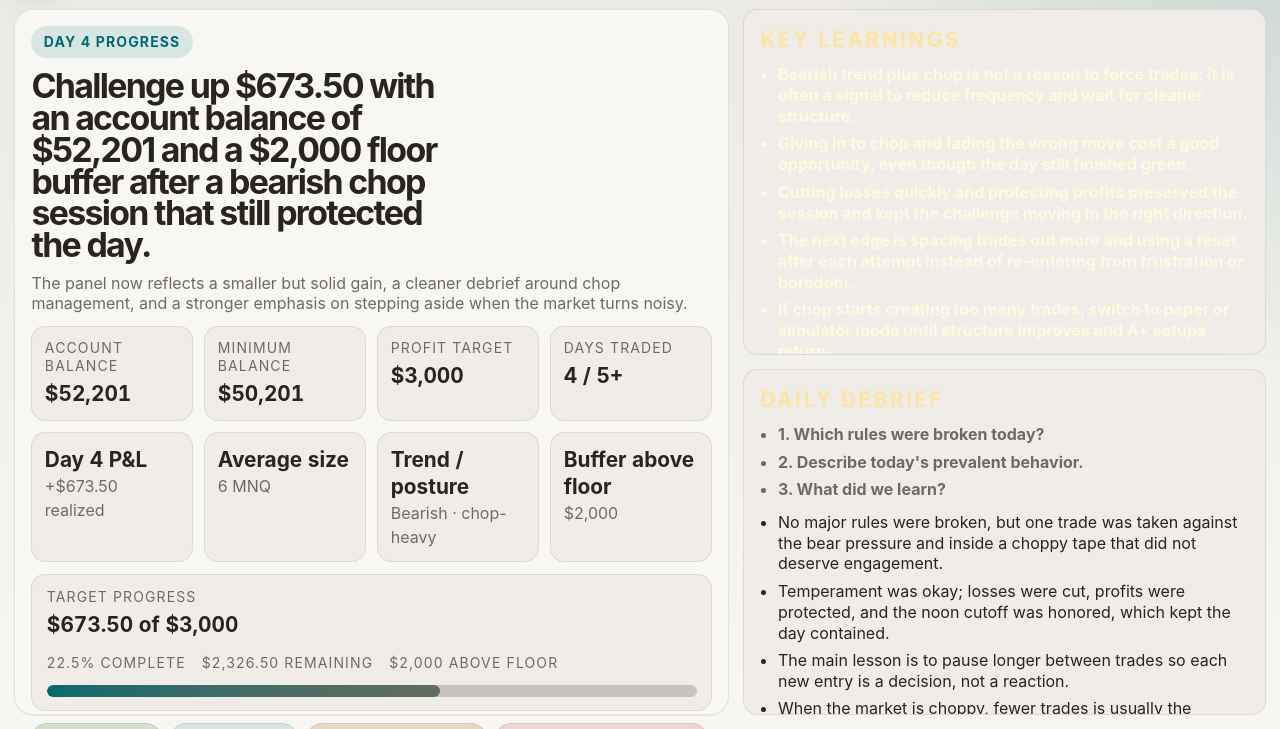
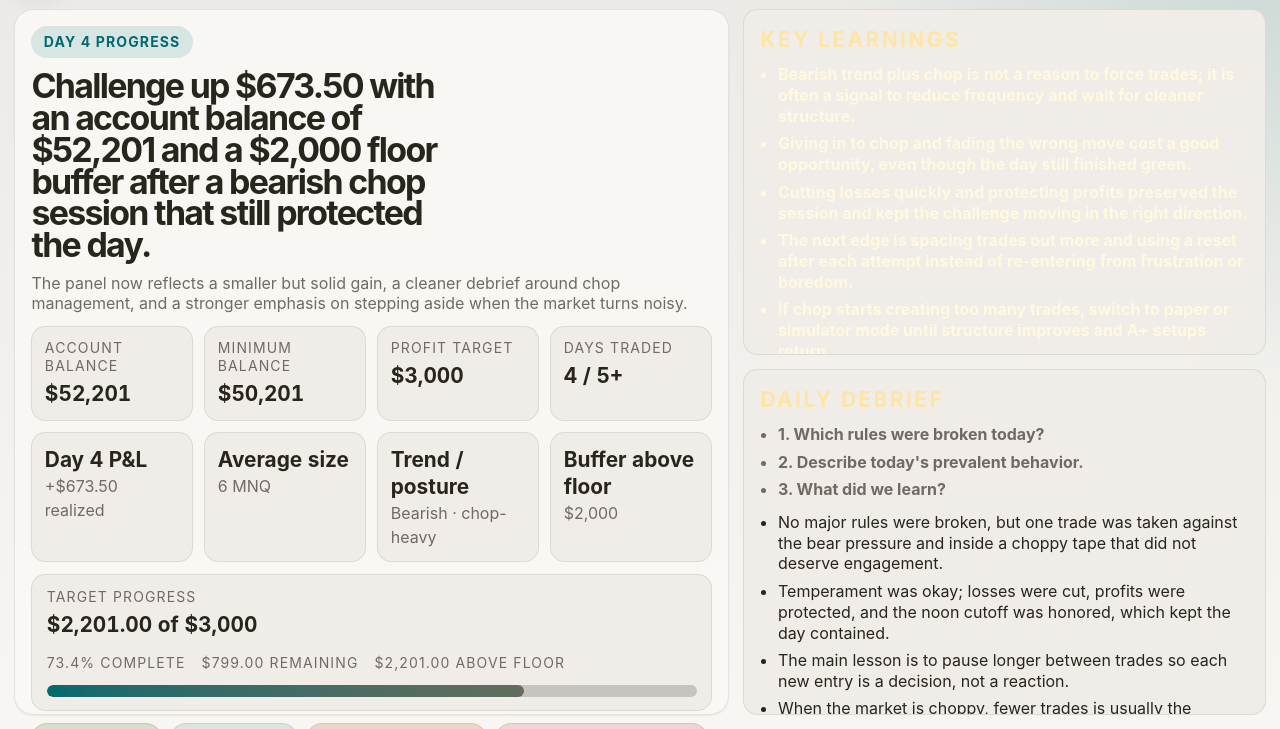
Before and after one commit to retroencab/TPT-Challenge1, a plain HTML site: page index.html in a window 1280 px wide. Shown: the part 71-800 px from the top of the page. Drawn offline with Linux system fonts and the light colour scheme; a web font is replaced by a local one.

Commit message:
Update index.html

```diff
--- a/index.html
+++ b/index.html
@@ -196,5 +196,30 @@
       });
     })();
   </script>
+
+<script>
+(function(){
+  const acc = 52201;
+  const target = 3000;
+  const starting = 50000;
+  const goalBalance = starting + target;
+  const remaining = Math.max(0, goalBalance - acc);
+  const progress = Math.min(1, (acc - starting)/target);
+  // update DOM
+  document.querySelectorAll('.progress-head strong')[0].textContent = `$${(acc-starting).toLocaleString(undefined,{minimumFractionDigits:2,maximumFractionDigits:2})} of $${target.toLocaleString()}`;
+  const meta = document.querySelector('.progress-meta');
+  if(meta){
+    meta.children[0].textContent = `${(progress*100).toFixed(1)}% complete`;
+    meta.children[1].textContent = `$${remaining.toLocaleString(undefined,{minimumFractionDigits:2,maximumFractionDigits:2})} remaining`;
+    meta.children[2].textContent = `$${(acc - (starting+0)).toLocaleString(undefined,{minimumFractionDigits:2,maximumFractionDigits:2})} above floor`;
+  }
+  const fill = document.querySelector('.progress-fill');
+  if(fill){ fill.style.width = (progress*100) + '%'; }
+  // update stats
+  document.querySelectorAll('.stat strong')[0].textContent = `$${acc.toLocaleString(undefined,{minimumFractionDigits:0})}`;
+  document.querySelectorAll('.stat strong')[1].textContent = `$50,201`;
+})();
+</script>
+
 </body>
 </html>
```
